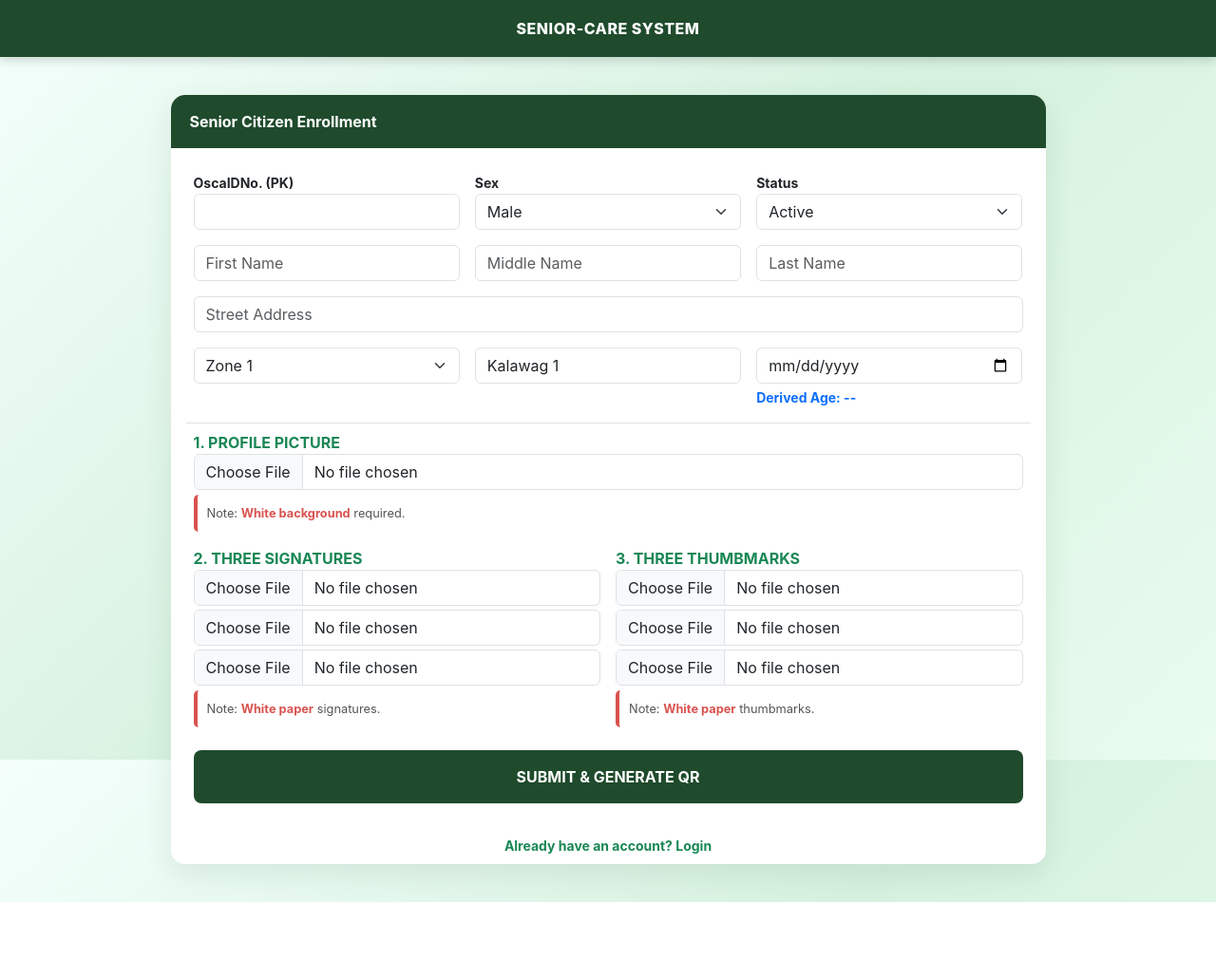
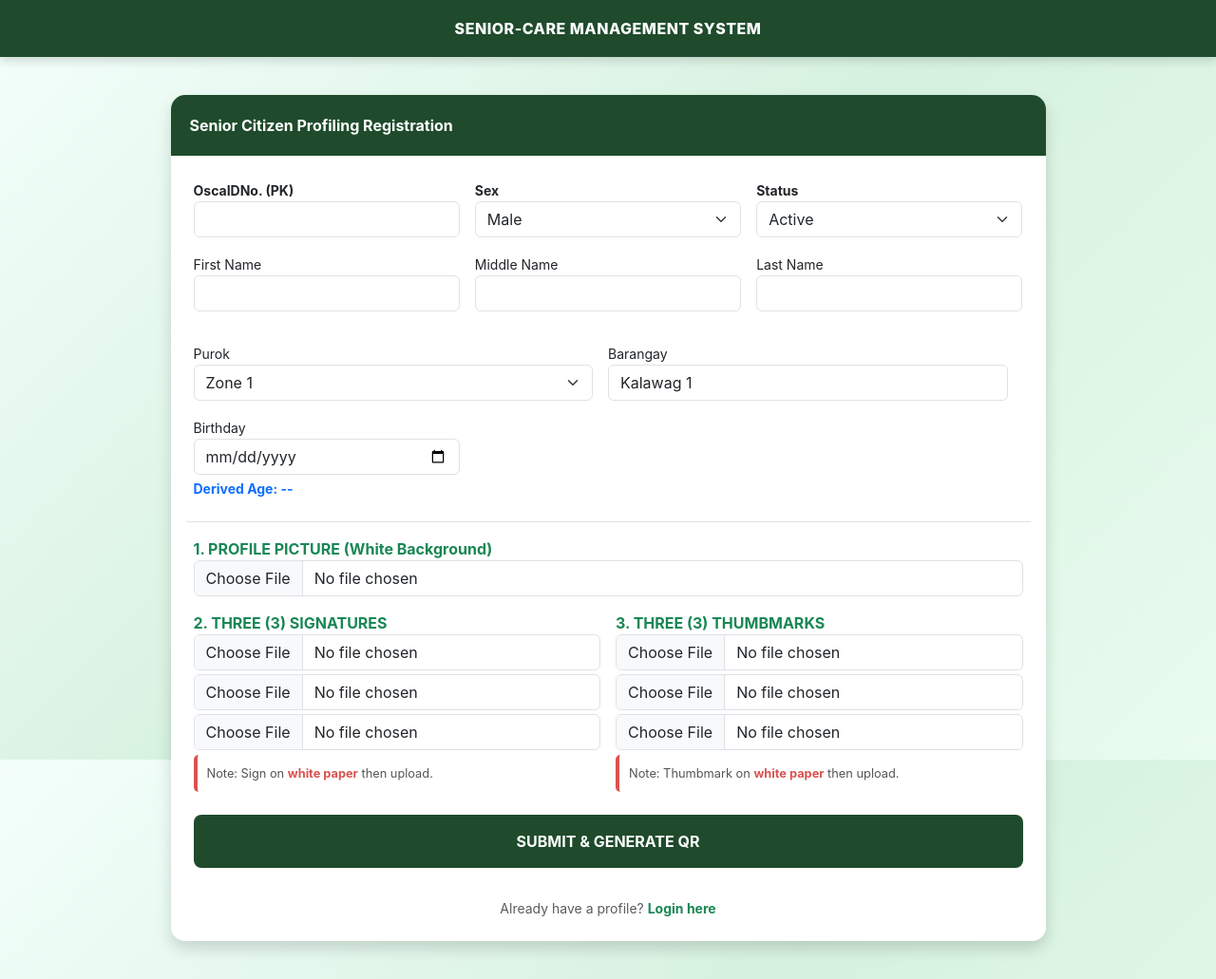
Before and after one commit to clemmarcella-IT/senoirCAre, a PHP site: page /register.php in a window 1280 px wide. Shown: the whole page at 95% size. Before the commit the page ends 950 px from the top, so only its background shows below. Run offline with PHP 8.4, Linux system fonts and the light colour scheme; some libraries are stand-ins or nearby versions.

Commit message:
new changes

```diff
--- a/register.php
+++ b/register.php
@@ -1,60 +1,106 @@
-<?php
-require_once('include.php');
-if ($_SERVER["REQUEST_METHOD"] == "POST") {
-    $id = mysqli_real_escape_string($conn, $_POST['oscaID']);
-    $lName = mysqli_real_escape_string($conn, $_POST['lName']);
-    $fName = mysqli_real_escape_string($conn, $_POST['fName']);
-    $mName = mysqli_real_escape_string($conn, $_POST['mName']);
-    $sex = mysqli_real_escape_string($conn, $_POST['sex']);
-    $street = mysqli_real_escape_string($conn, $_POST['street']);
-    $purok = mysqli_real_escape_string($conn, $_POST['purok']);
-    $bday = mysqli_real_escape_string($conn, $_POST['bday']);
-    $status = mysqli_real_escape_string($conn, $_POST['status']);
+<!DOCTYPE html>
+<?php include "include.php"; ?>
+<html lang="en">
+<head>
+    <title>Senior Registration | SENIOR-CARE</title>
+    <meta charset="utf-8" />
+    <meta name="viewport" content="width=device-width, initial-scale=1.0" />
+    <link href="https://cdn.jsdelivr.net/npm/bootstrap@5.3.3/dist/css/bootstrap.min.css" rel="stylesheet">
+    <link rel="stylesheet" href="userStyle.css">
+</head>
+<body>
 
-    if(!is_dir('uploads')) { mkdir('uploads', 0777, true); }
+<div class="navbar-custom">SENIOR-CARE MANAGEMENT SYSTEM</div>
 
-    $pic = $id . "_main.jpg"; move_uploaded_file($_FILES["pic"]["tmp_name"], "uploads/".$pic);
-    $sigs = []; for($i=1;$i<=3;$i++) { $n=$id."_s$i.jpg"; move_uploaded_file($_FILES["sig$i"]["tmp_name"], "uploads/".$n); $sigs[$i]=$n; }
-    $thms = []; for($i=1;$i<=3;$i++) { $n=$id."_t$i.jpg"; move_uploaded_file($_FILES["thumb$i"]["tmp_name"], "uploads/".$n); $thms[$i]=$n; }
+<div class="container main-container">
+    <div class="row justify-content-center">
+        <div class="col-lg-10">
+            <div class="card shadow">
+                <div class="card-header">Senior Citizen Profiling Registration</div>
+                <div class="card-body p-4">
 
-    $sql = "INSERT INTO seniors (OscaIDNo, LastName, FirstName, MiddleName, Sex, StreetAddress, Purok, Barangay, Birthday, Picture, QRCode, CitezenStatus, SignaturePicture1, SignaturePicture2, SignaturePicture3, thumbNailPicture1, thumbNailPicture2, thumbNailPicture3, GenerateDate)
-            VALUES ('$id', '$lName', '$fName', '$mName', '$sex', '$street', '$purok', 'Kalawag 1', '$bday', '$pic', '$id', '$status', '{$sigs[1]}', '{$sigs[2]}', '{$sigs[3]}', '{$thms[1]}', '{$thms[2]}', '{$thms[3]}', NOW())";
+                    <form action="add_query_senior.php" method="POST" enctype="multipart/form-data">
+                        <div class="row g-3">
+                            <!-- Basic Info -->
+                            <div class="col-md-4">
+                                <label class="fw-bold small">OscaIDNo. (PK)</label>
+                                <input type="text" class="form-control" name="oscaID" required/>
+                            </div>
+                            <div class="col-md-4">
+                                <label class="fw-bold small">Sex</label>
+                                <select class="form-select" name="sex">
+                                    <option>Male</option>
+                                    <option>Female</option>
+                                </select>
+                            </div>
+                            <div class="col-md-4">
+                                <label class="fw-bold small">Status</label>
+                                <select class="form-select" name="status">
+                                    <option value="active">Active</option>
+                                    <option value="inactive">Inactive</option>
+                                </select>
+                            </div>
 
-    if(mysqli_query($conn, $sql)) { header("Location: profile.php?id=$id"); exit; }
-}
-?>
-<!DOCTYPE html>
-<html>
-<head><title>Register | SENIOR-CARE</title>
-<link href="https://cdn.jsdelivr.net/npm/bootstrap@5.3.0/dist/css/bootstrap.min.css" rel="stylesheet">
-<link rel="stylesheet" href="userStyle.css"></head>
-<body>
-    <div class="navbar-custom">SENIOR-CARE SYSTEM</div>
-    <div class="container main-container"><div class="row justify-content-center"><div class="col-lg-10"><div class="card">
-        <div class="card-header py-3">Senior Citizen Enrollment</div>
-        <div class="card-body p-4">
-            <form id="seniorForm" action="register.php" method="POST" enctype="multipart/form-data">
-                <div class="row g-3">
-                    <div class="col-md-4"><label class="fw-bold small">OscaIDNo. (PK)</label><input type="text" name="oscaID" class="form-control" required></div>
-                    <div class="col-md-4"><label class="fw-bold small">Sex</label><select name="sex" class="form-select"><option>Male</option><option>Female</option></select></div>
-                    <div class="col-md-4"><label class="fw-bold small">Status</label><select name="status" class="form-select"><option value="active">Active</option><option value="inactive">Inactive</option></select></div>
-                    <div class="col-md-4"><input type="text" name="fName" class="form-control" placeholder="First Name" required></div>
-                    <div class="col-md-4"><input type="text" name="mName" class="form-control" placeholder="Middle Name"></div>
-                    <div class="col-md-4"><input type="text" name="lName" class="form-control" placeholder="Last Name" required></div>
-                    <div class="col-md-12"><input type="text" name="street" class="form-control" placeholder="Street Address" required></div>
-                    <div class="col-md-4"><select name="purok" class="form-select"><?php for($i=1;$i<=6;$i++) echo "<option value='Zone $i'>Zone $i</option>"; ?></select></div>
-                    <div class="col-md-4"><input type="text" class="form-control" value="Kalawag 1" readonly></div>
-                    <div class="col-md-4"><input type="date" name="bday" id="bdayInput" class="form-control" onchange="calculateAge()" required>
-                    <div id="ageDisplay" class="small fw-bold text-primary mt-1">Derived Age: --</div></div>
-                    <div class="col-12 mt-3 border-top pt-2"><label class="fw-bold text-success">1. PROFILE PICTURE</label><input type="file" name="pic" class="form-control" required><div class="upload-instruction">Note: <strong>White background</strong> required.</div></div>
-                    <div class="col-md-6 mt-3"><label class="fw-bold text-success">2. THREE SIGNATURES</label><input type="file" name="sig1" class="form-control mb-1" required><input type="file" name="sig2" class="form-control mb-1" required><input type="file" name="sig3" class="form-control" required><div class="upload-instruction">Note: <strong>White paper</strong> signatures.</div></div>
-                    <div class="col-md-6 mt-3"><label class="fw-bold text-success">3. THREE THUMBMARKS</label><input type="file" name="thumb1" class="form-control mb-1" required><input type="file" name="thumb2" class="form-control mb-1" required><input type="file" name="thumb3" class="form-control" required><div class="upload-instruction">Note: <strong>White paper</strong> thumbmarks.</div></div>
+                            <!-- Name Info -->
+                            <div class="col-md-4"><label class="small">First Name</label><input type="text" class="form-control" name="fname" required/></div>
+                            <div class="col-md-4"><label class="small">Middle Name</label><input type="text" class="form-control" name="mi"/></div>
+                            <div class="col-md-4"><label class="small">Last Name</label><input type="text" class="form-control" name="lname" required/></div>
+
+                            <!-- Address and Age -->
+                                <div class="row g-3">
+                                    <div class="col-md-6">
+                                        <label class="small">Purok</label>
+                                        <select class="form-select" name="purok">
+                                            <?php for($i=1; $i<=6; $i++) echo "<option value='Zone $i'>Zone $i</option>"; ?>
+                                        </select>
+                                    </div>
+                                    <div class="col-md-6">
+                                        <label class="small">Barangay</label>
+                                        <input type="text" class="form-control" name="brgy" value="Kalawag 1" readonly/>
+                                    </div>
+                                </div>
+                            <div class="col-md-4">
+                                <label class="small">Birthday</label>
+                                <input type="date" class="form-control" name="bday" id="bdayInput" onchange="calculateAge()" required/>
+                                <div id="ageDisplay" class="mt-1 text-primary fw-bold small">Derived Age: --</div>
+                            </div>
+
+                            <!-- Document Uploads -->
+                            <div class="col-12 mt-4 border-top pt-3">
+                                <label class="fw-bold text-success">1. PROFILE PICTURE (White Background)</label>
+                                <input type="file" class="form-control" name="pic" required/>
+                            </div>
+
+                            <div class="col-md-6 mt-3">
+                                <label class="fw-bold text-success">2. THREE (3) SIGNATURES</label>
+                                <input type="file" class="form-control mb-1" name="sig1" required/>
+                                <input type="file" name="sig2" class="form-control mb-1" required/>
+                                <input type="file" name="sig3" class="form-control" required/>
+                                <div class="upload-instruction">Note: Sign on <strong>white paper</strong> then upload.</div>
+                            </div>
+
+                            <div class="col-md-6 mt-3">
+                                <label class="fw-bold text-success">3. THREE (3) THUMBMARKS</label>
+                                <input type="file" class="form-control mb-1" name="thumb1" required/>
+                                <input type="file" name="thumb2" class="form-control mb-1" required/>
+                                <input type="file" name="thumb3" class="form-control" required/>
+                                <div class="upload-instruction">Note: Thumbmark on <strong>white paper</strong> then upload.</div>
+                            </div>
+                        </div>
+
+                        <br />
+                        <button type="submit" name="save" class="btn btn-forest w-100 py-3">SUBMIT & GENERATE QR</button>
+                    </form>
+
                 </div>
-                <button type="button" class="btn btn-forest w-100 mt-4 py-3" onclick="initiateProfiling()">SUBMIT & GENERATE QR</button>
-            </form>
+                <div class="card-footer bg-white text-center border-0 pb-4">
+                    <p class="mb-0 text-muted small">Already have a profile? <a href="login.php" class="text-success fw-bold text-decoration-none">Login here</a></p>
+                </div>
+            </div>
         </div>
-        <div class="card-footer bg-white text-center border-0"><a href="login.php" class="text-success small fw-bold text-decoration-none">Already have an account? Login</a></div>
-    </div></div></div></div>
-    <script src="https://cdn.jsdelivr.net/npm/sweetalert2@11"></script><script src="UserQRGenerate.js"></script>
+    </div>
+</div>
+
+<script src="UserQRGenerate.js"></script>
 </body>
 </html>
```
Also changed, not shown: add_query_senior.php (added, +26 -0 lines), profile.php (+144 -27 lines).
